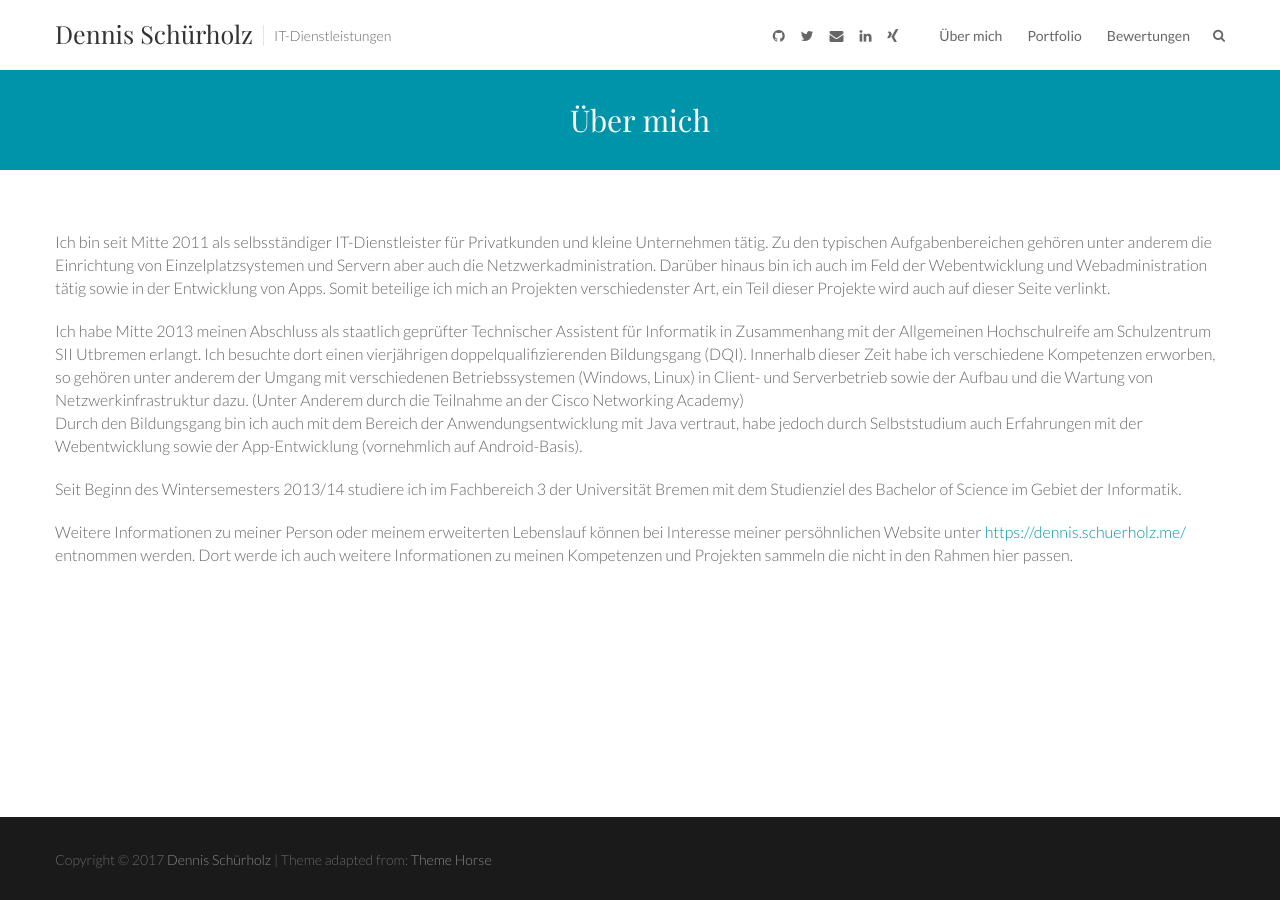
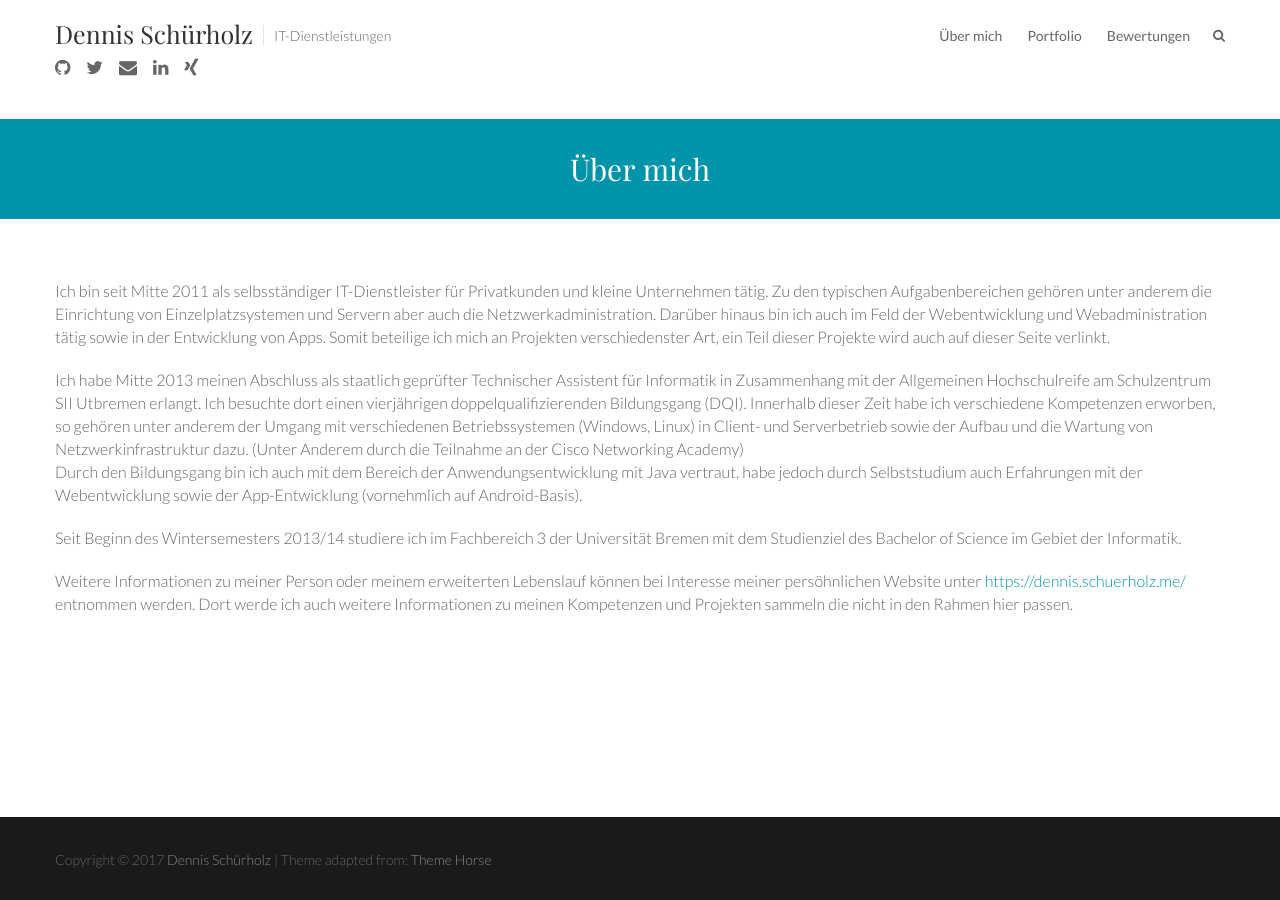
Before and after one commit to dennisschuerholz/schuerholz.it, a Jekyll site: the page built from _pages/ueber.md, in a window 1280 px wide. Built offline with Jekyll 4.4.1, drawn with Linux system fonts in a browser that asks for light colours.

Commit message:
Move social menu

```diff
--- a/_includes/header.html
+++ b/_includes/header.html
@@ -6,14 +6,16 @@
                     <a href="{{ site.baseurl }}/" title="{{ site.title }}" rel="home">{{ site.title }}</a>
                 </h1><!-- #site-title -->
                 <h2 id="site-description">{{ site.subtitle }}</h2>
+                <ul class="main-navigation social">
+                    {% for link in site.social %}
+                    <li class="social"><a href="{{ link[1] }}"><i class="fa fa-{{ link[0] }}"></i></a></li>
+                    {% endfor %}
+                </ul>
             </section><!-- #site-logo -->
             <button class="menu-toggle">Menu</button>
             <section class="hgroup-right">
                 <nav id="site-navigation" class="main-navigation clearfix" role="navigation">
                     <ul class="nav-menu">
-                        {% for link in site.social %}
-                        <li class="social"><a href="{{ link[1] }}"><i class="fa fa-{{ link[0] }}"></i></a></li>
-                        {% endfor %}
                         {% assign pages = site.pages | where: 'nav', 'mainnav' | sort: 'nav-order' %}
                         {% for item in pages %}
                         <li><a class="{% if page.url contains item.url %} current-menu-item{% endif %}" href="{{ site.baseurl }}{{ item.permalink }}">{% if item.nav-title %}{{ item.nav-title }}{% else %}{{ item.title }}{% endif %}</a></li>
--- a/_layouts/default.html
+++ b/_layouts/default.html
@@ -15,9 +15,18 @@
         <script type='text/javascript' src='js/html5.js'></script>
         <![endif]-->
         <style type="text/css">
-            .main-navigation .social {
+            .main-navigation.social {
+                clear: both;
+                float: left;
+            }
+            li.social {
+                float: left;
                 margin-right: 2ex;
                 margin-left: 0;
+            }
+            li.social a {
+                font-size: 18px;
+                padding-top: 6px;
             }
             @media only screen and (max-width: 767px) {
                 .main-navigation li.social {
```
